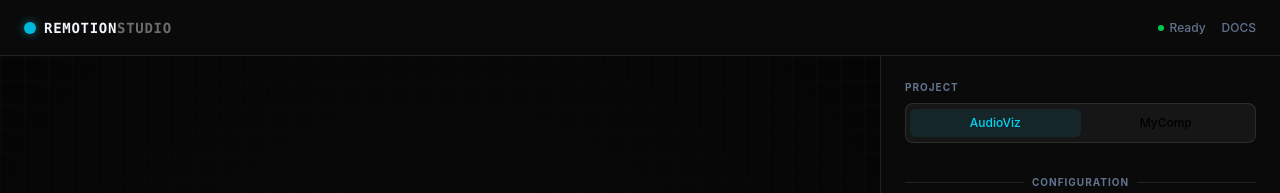
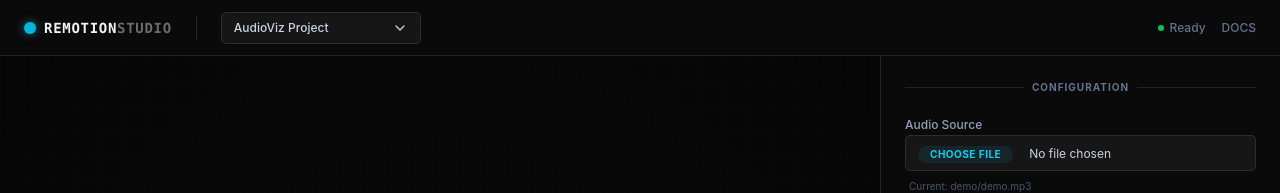
Before and after one commit to nic519/lyric-dance, a Next.js app: page / in a window 1280 px wide. Shown: the top 193 px of the page. Built offline with nearby package versions, Linux system fonts and the light colour scheme; what @remotion/google-fonts would draw is missing.

Commit message:
feat(ui): 将项目选择器移至标题栏并移除侧边栏选项卡
重构项目选择 UI，将项目切换功能从侧边栏移动到标题栏的 Select 组件中，同时移除冗余的 Tabs 组件。这简化了布局，提高了导航的直观性，并为内容区域释放了更多空间。

```diff
--- a/src/app/page.tsx
+++ b/src/app/page.tsx
@@ -17,7 +17,7 @@
   SelectTrigger,
   SelectValue,
 } from "../components/ui/select";
-import { Tabs, TabsContent, TabsList, TabsTrigger } from "../components/ui/tabs";
+import { Tabs, TabsContent } from "../components/ui/tabs";
 import { Input } from "../components/ui/input";
 import { Label } from "../components/ui/label";
 import { AudioViz } from "../remotion/AudioViz/AudioViz";
@@ -67,12 +67,31 @@
     <div className="flex h-screen w-full flex-col bg-[#050505] text-slate-200 selection:bg-cyan-500/30">
       {/* Header */}
       <header className="flex h-14 shrink-0 items-center justify-between border-b border-white/10 bg-[#0A0A0A] px-6">
-        <div className="flex items-center gap-2">
-          <div className="h-3 w-3 rounded-full bg-cyan-500 shadow-[0_0_10px_rgba(34,211,238,0.5)]" />
-          <span className="font-mono text-sm font-bold tracking-wider text-slate-100">
-            REMOTION<span className="text-white/40">STUDIO</span>
-          </span>
+        <div className="flex items-center gap-6">
+          <div className="flex items-center gap-2">
+            <div className="h-3 w-3 rounded-full bg-cyan-500 shadow-[0_0_10px_rgba(34,211,238,0.5)]" />
+            <span className="font-mono text-sm font-bold tracking-wider text-slate-100">
+              REMOTION<span className="text-white/40">STUDIO</span>
+            </span>
+          </div>
+
+          <div className="h-6 w-px bg-white/10" />
+
+          <Select value={activeProjectId} onValueChange={setActiveProjectId}>
+            <SelectTrigger className="h-8 w-[200px] border-white/10 bg-white/5 text-xs font-medium text-slate-300 hover:bg-white/10 focus:ring-0">
+              <SelectValue />
+            </SelectTrigger>
+            <SelectContent className="border-white/10 bg-[#111] text-slate-300">
+              <SelectItem value="AudioViz" className="text-xs focus:bg-cyan-500/10 focus:text-cyan-400">
+                AudioViz Project
+              </SelectItem>
+              <SelectItem value="MyComp" className="text-xs focus:bg-cyan-500/10 focus:text-cyan-400">
+                MyComp Project
+              </SelectItem>
+            </SelectContent>
+          </Select>
         </div>
+
         <div className="flex items-center gap-4 text-xs font-medium text-slate-500">
           <span className="flex items-center gap-1.5">
             <span className="h-1.5 w-1.5 rounded-full bg-green-500" />
@@ -151,26 +170,6 @@
         <div className="w-[400px] shrink-0 overflow-y-auto border-l border-white/10 bg-[#0A0A0A]">
           <div className="p-6">
             <Tabs value={activeProjectId} onValueChange={setActiveProjectId} className="w-full">
-              <div className="mb-8">
-                <div className="mb-2 text-[10px] font-bold uppercase tracking-widest text-slate-500">
-                  Project
-                </div>
-                <TabsList className="h-10 w-full rounded-lg border border-white/10 bg-white/5 p-1">
-                  <TabsTrigger
-                    value="AudioViz"
-                    className="flex-1 rounded-md text-xs data-[state=active]:bg-cyan-500/10 data-[state=active]:text-cyan-400 data-[state=active]:shadow-none hover:text-slate-300"
-                  >
-                    AudioViz
-                  </TabsTrigger>
-                  <TabsTrigger
-                    value="MyComp"
-                    className="flex-1 rounded-md text-xs data-[state=active]:bg-cyan-500/10 data-[state=active]:text-cyan-400 data-[state=active]:shadow-none hover:text-slate-300"
-                  >
-                    MyComp
-                  </TabsTrigger>
-                </TabsList>
-              </div>
-
               <TabsContent value="AudioViz" className="mt-0 space-y-8 animate-in fade-in slide-in-from-right-4 duration-300">
                 {/* Configuration Group */}
                 <div>
```
